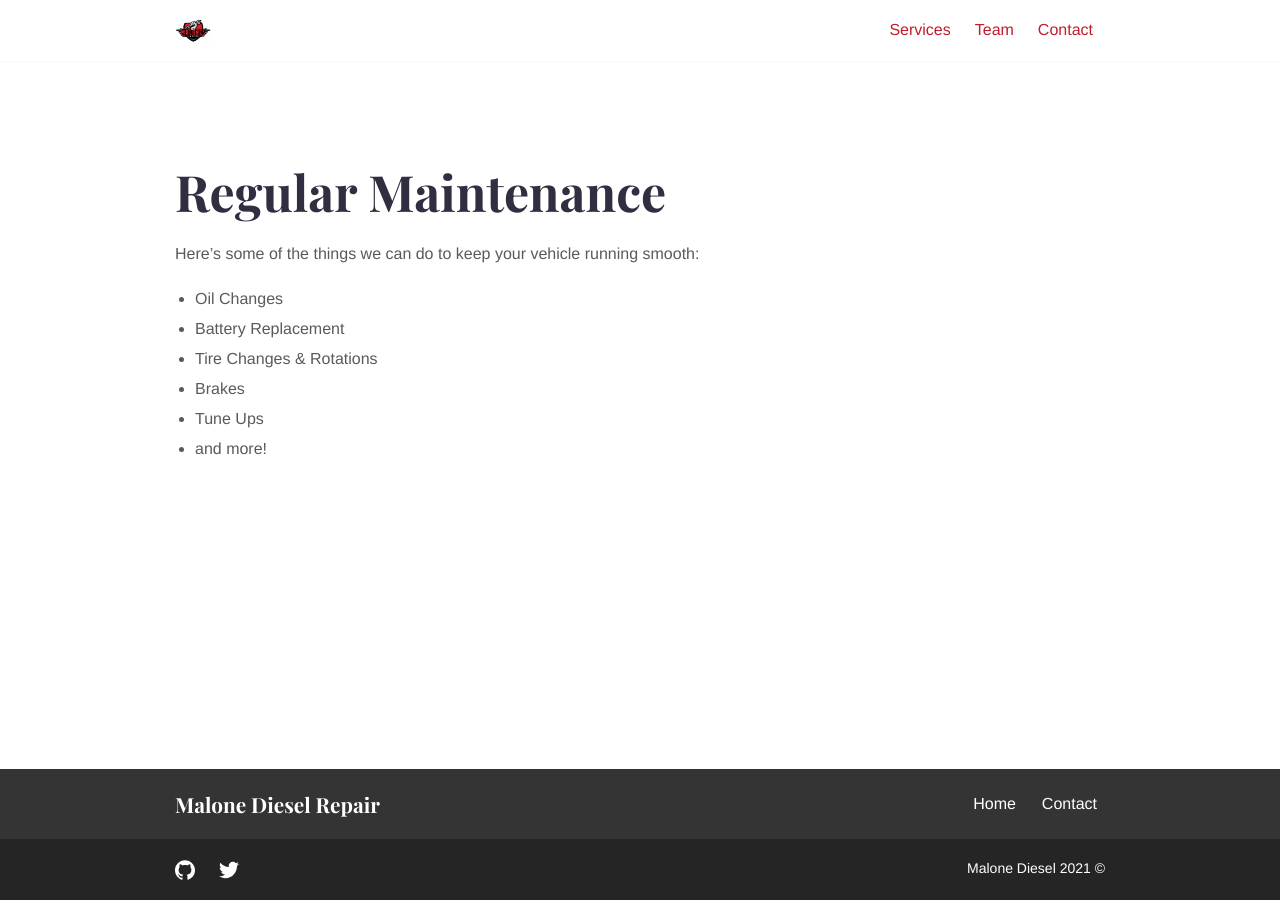
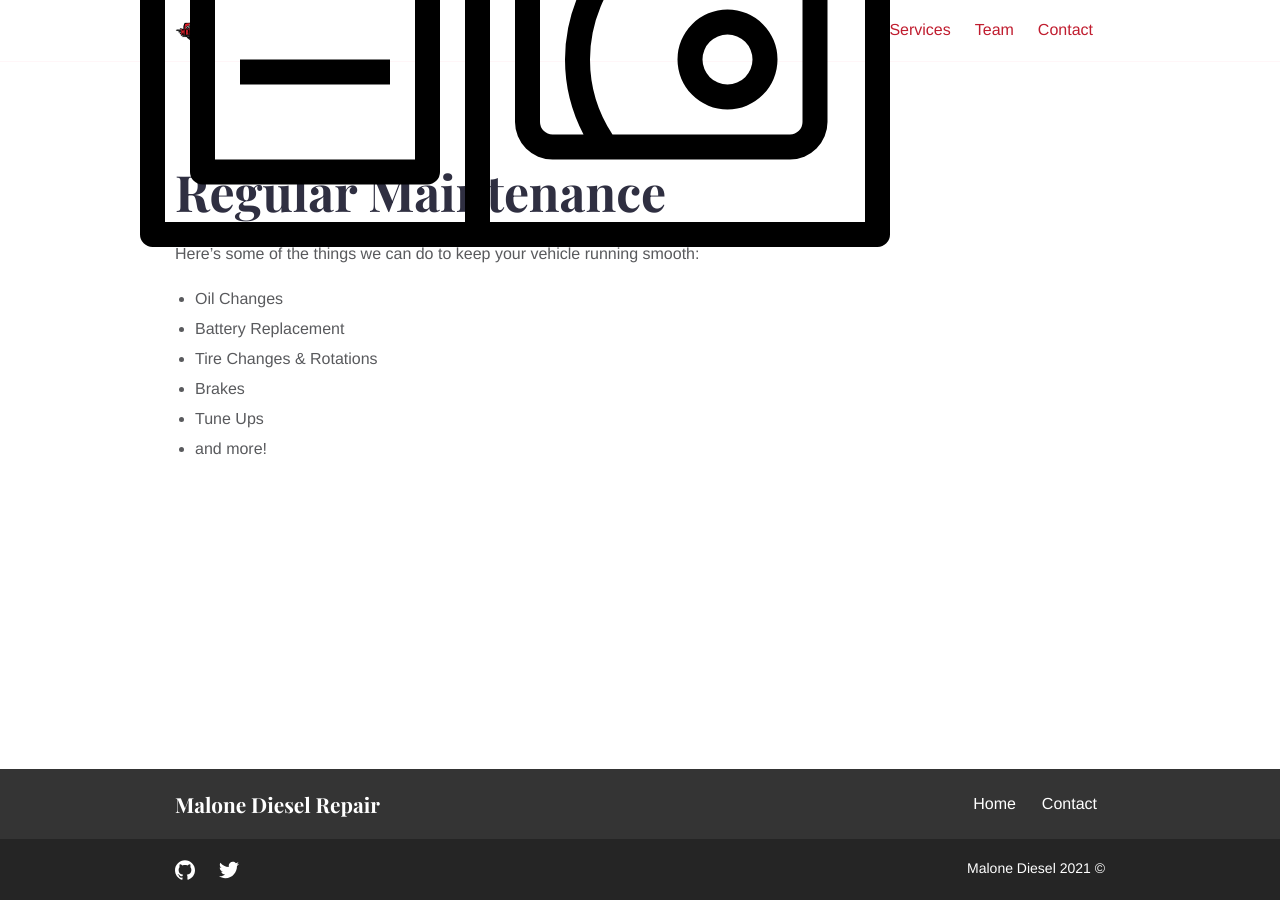
Before and after one commit to MalonesDiesel/malonesdiesel.github.io, a Jekyll site: the page built from _services/Regular Maintenance.md, in a window 1280 px wide. Built offline with Jekyll 4.4.1, drawn with Linux system fonts in a browser that asks for light colours.

Commit message:
Update service.html

```diff
--- a/_layouts/service.html
+++ b/_layouts/service.html
@@ -7,6 +7,11 @@ layout: default
     <div class="col-12 col-md-8">
       <div class="service service-single">
         <h1 class="title">{{page.title}}</h1>
+         {% if page.intro_image %}
+      <div class="col-12 col-md-5 col-lg-6 order-1 order-md-2 position-relative">
+        <img alt={{ page.title }} class="intro-image{% if page.intro_image_absolute %} intro-image-absolute{% endif %}{% if page.intro_image_hide_on_mobile %} intro-image-hide-mobile{% endif %}" src="{{ page.intro_image | relative_url }}" />
+      </div>
+      {% endif %}
         <div class="content">{{content}}</div>
       </div>
     </div>
```
